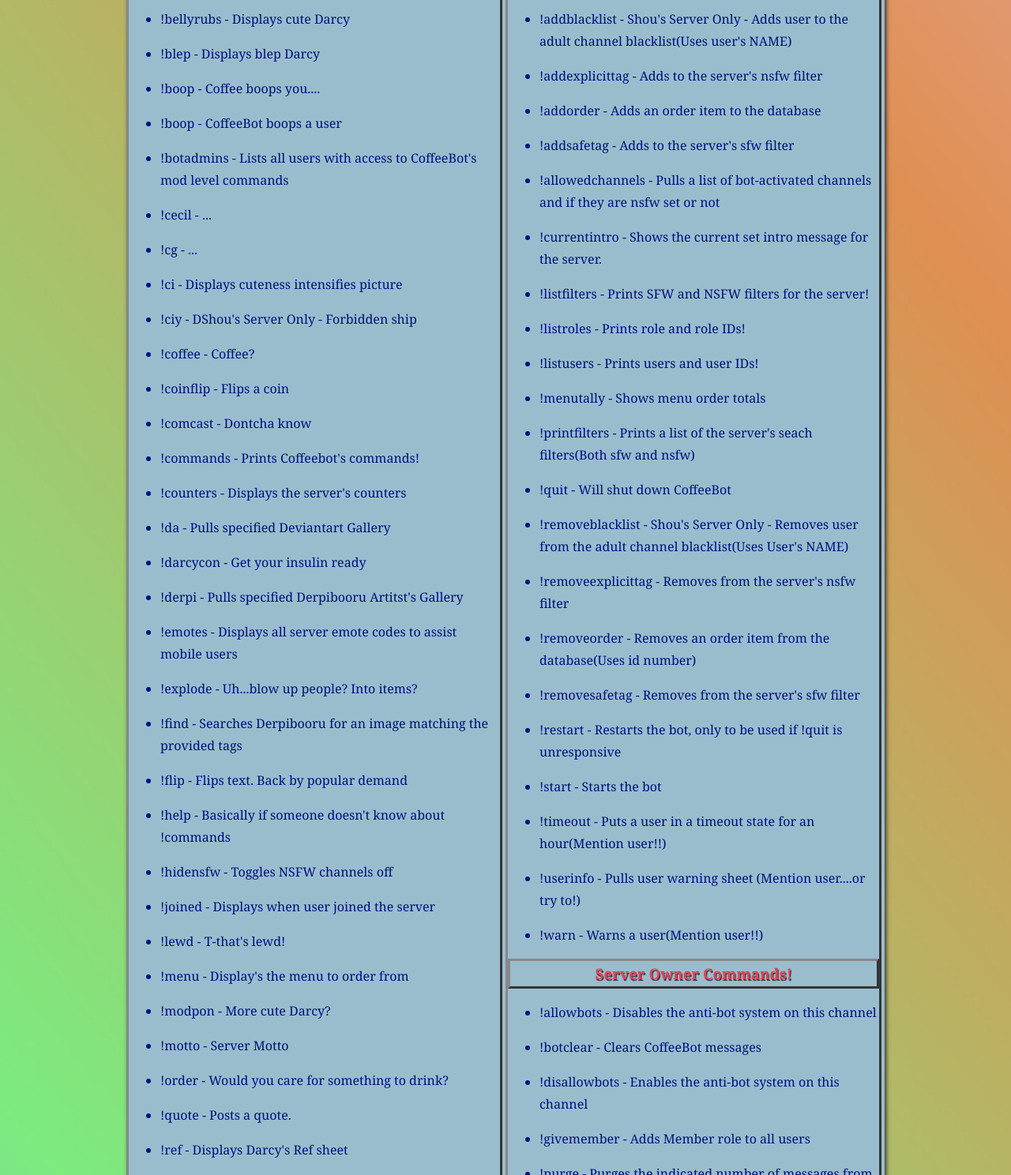
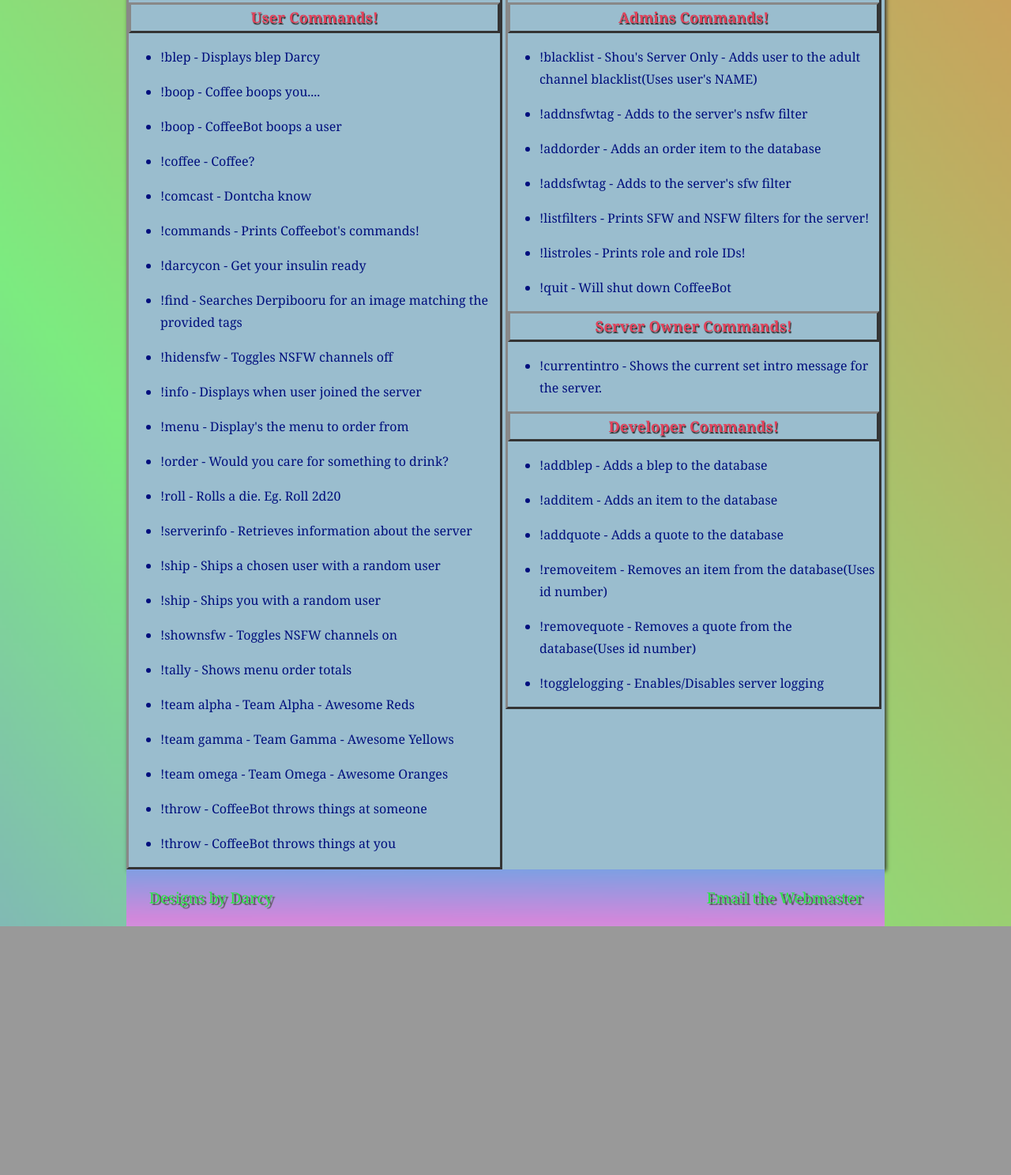
Before and after one commit to PrincessDarcy/coffeebot, a plain HTML site: page index.html in a window 1280 px wide. Shown: the part 1312-2800 px from the top of the page at 79% size. After the commit the page ends 2485 px from the top, so only its background shows below. Drawn offline with Linux system fonts and the light colour scheme.

Commit message:
Update index.html

```diff
--- a/index.html
+++ b/index.html
@@ -33,6 +33,7 @@
 <p>Avatar by <a href="http://dshou.deviantart.com/">DShou</a></p>
 </div>
 
+ <p>CoffeeBot is currently being recoded to work with Discord.Net CORE, so a lot of functionality is currently unavailable or being changed</p>
 <p>CoffeeBot is my first real solo project, which began on March 3rd, 2016.  The idea behind the project was to initially get myself situated and comfortable with the language and the API I was working with, but it expanded way beyond that!</p>
 <p>CoffeeBot is a pseudo-AI coded in C# .NET using an unofficial <a href="https://discordapp.com/">Discord</a> API called <a href="https://github.com/420foxbot/Discord.Net">Discord.Net</a>.  Discord is a text and voice client, similar to Skype or Teamspeak.  The product is still in development but is showing very promising results with what it is currently capable of.  I also have an interface that allows me to use CoffeeBot commands outside of servers where she is located.  At this point in time, CoffeeBot consists of over 1,900 lines of code.  Before anyone asks, I will not under ANY circumstances release any source code for this project.</p>
 <p>CoffeeBot is currently launched and maintained on 3 servers, with a user count ranging from 12 to over 150 users.  She is equipped with numerous commands and featured listed on the right, with more features added weekly!</p>
@@ -48,71 +49,29 @@
 <div id="commands">
 <h3>User Commands!</h3>
 <ul>
-<li><p>!bellyrubs - Displays cute Darcy</p></li>
-
 <li><p>!blep - Displays blep Darcy</p></li>
 
 <li><p>!boop - Coffee boops you....</p></li>
 
 <li><p>!boop - CoffeeBot boops a user</p></li>
 
-<li><p>!botadmins - Lists all users with access to CoffeeBot's mod level commands</p></li>
-
-<li><p>!cecil - ...</p></li>
-
-<li><p>!cg - ...</p></li>
-
-<li><p>!ci - Displays cuteness intensifies picture</p></li>
-
-<li><p>!ciy - DShou's Server Only - Forbidden ship</p></li>
-
 <li><p>!coffee - Coffee?</p></li>
-
-<li><p>!coinflip - Flips a coin</p></li>
 
 <li><p>!comcast - Dontcha know</p></li>
 
 <li><p>!commands - Prints Coffeebot's commands!</p></li>
 
-<li><p>!counters - Displays the server's counters</p></li>
-
-<li><p>!da - Pulls specified Deviantart Gallery</p></li>
-
 <li><p>!darcycon - Get your insulin ready</p></li>
-
-<li><p>!derpi - Pulls specified Derpibooru Artitst's Gallery</p></li>
-
-<li><p>!emotes - Displays all server emote codes to assist mobile users</p></li>
-
-<li><p>!explode - Uh...blow up people?  Into items?</p></li>
 
 <li><p>!find - Searches Derpibooru for an image matching the provided tags</p></li>
 
-<li><p>!flip - Flips text.  Back by popular demand</p></li>
-
-<li><p>!help - Basically if someone doesn't know about !commands</p></li>
-
 <li><p>!hidensfw - Toggles NSFW channels off</p></li>
 
-<li><p>!joined - Displays when user joined the server</p></li>
-
-<li><p>!lewd - T-that's lewd!</p></li>
+<li><p>!info - Displays when user joined the server</p></li>
 
 <li><p>!menu - Display's the menu to order from</p></li>
 
-<li><p>!modpon - More cute Darcy?</p></li>
-
-<li><p>!motto - Server Motto</p></li>
-
 <li><p>!order - Would you care for something to drink?</p></li>
-
-<li><p>!quote - Posts a quote.</p></li>
-
-<li><p>!ref - Displays Darcy's Ref sheet</p></li>
-
-<li><p>!rolecolor - Darcy's Server Only - Allows user to set their own role colour</p></li>
-
-<li><p>!rolename - Darcy's Server Only - Allows user to set their own role name</p></li>
 
 <li><p>!roll - Rolls a die.  Eg. Roll 2d20</p></li>
 
@@ -124,7 +83,7 @@
 
 <li><p>!shownsfw - Toggles NSFW channels on</p></li>
 
-<li><p>!tea - I hate you all</p></li>
+ <li><p>!tally - Shows menu order totals</p></li>
 
 <li><p>!team alpha - Team Alpha - Awesome Reds</p></li>
 
@@ -136,9 +95,6 @@
 
 <li><p>!throw - CoffeeBot throws things at you</p></li>
 
-<li><p>!tumblr - Pulls specified Tumblr Blog</p></li>
-
-
 </ul>
 
 
@@ -147,71 +103,26 @@
 <div id="admin">
   <h3>Admins Commands!</h3>
 <ul>
-<li><p>!addblacklist - Shou's Server Only - Adds user to the adult channel blacklist(Uses user's NAME)</p></li>
+<li><p>!blacklist - Shou's Server Only - Adds user to the adult channel blacklist(Uses user's NAME)</p></li>
 
-<li><p>!addexplicittag - Adds to the server's nsfw filter</p></li>
+<li><p>!addnsfwtag - Adds to the server's nsfw filter</p></li>
 
 <li><p>!addorder - Adds an order item to the database</p></li>
 
-<li><p>!addsafetag - Adds to the server's sfw filter</p></li>
-
-<li><p>!allowedchannels - Pulls a list of bot-activated channels and if they are nsfw set or not</p></li>
-
-<li><p>!currentintro - Shows the current set intro message for the server.</p></li>
+<li><p>!addsfwtag - Adds to the server's sfw filter</p></li>
 
 <li><p>!listfilters - Prints SFW and NSFW filters for the server!</p></li>
 
 <li><p>!listroles - Prints role and role IDs!</p></li>
 
-<li><p>!listusers - Prints users and user IDs!</p></li>
-
-<li><p>!menutally - Shows menu order totals</p></li>
-
-<li><p>!printfilters - Prints a list of the server's seach filters(Both sfw and nsfw)</p></li>
-
 <li><p>!quit - Will shut down CoffeeBot</p></li>
-
-<li><p>!removeblacklist - Shou's Server Only - Removes user from the adult channel blacklist(Uses User's NAME)</p></li>
-
-<li><p>!removeexplicittag - Removes from the server's nsfw filter</p></li>
-
-<li><p>!removeorder - Removes an order item from the database(Uses id number)</p></li>
-
-<li><p>!removesafetag - Removes from the server's sfw filter</p></li>
-
-<li><p>!restart - Restarts the bot, only to be used if !quit is unresponsive</p></li>
-
-<li><p>!start - Starts the bot</p></li>
-
-<li><p>!timeout - Puts a user in a timeout state for an hour(Mention user!!)</p></li>
-
-<li><p>!userinfo - Pulls user warning sheet (Mention user....or try to!)</p></li>
-
-<li><p>!warn - Warns a user(Mention user!!)</p></li>
 
 
   </ul>
 <h3>Server Owner Commands!</h3>
 <ul>
-<li><p>!allowbots - Disables the anti-bot system on this channel</p></li>
 
-<li><p>!botclear - Clears CoffeeBot messages</p></li>
-
-<li><p>!disallowbots - Enables the anti-bot system on this channel</p></li>
-
-<li><p>!givemember - Adds Member role to all users</p></li>
-
-<li><p>!purge - Purges the indicated number of messages from a channel</p></li>
-
-<li><p>!removeallroles - Removes Member role and R18 roles for all users</p></li>
-
-<li><p>!setintro - Creates or updates the intro message for this server</p></li>
-
-<li><p>!toggleintro - Enabled/Disables Intro</p></li>
-
-<li><p>!togglensfw - Sets channel to allow/disallow NSFW image searches</p></li>
-
-
+ <li><p>!currentintro - Shows the current set intro message for the server.</p></li>
 
 </ul>
  <h3>Developer Commands!</h3>
@@ -222,41 +133,11 @@
 
 <li><p>!addquote - Adds a quote to the database</p></li>
 
-<li><p>!announce - CoffeeBot's blanket announce command, for development updates or if I want to abuse it for some reason</p></li>
-
-<li><p>!botrole - Sets the bot role(Uses Role ID)</p></li>
-
-<li><p>!commandcount - Prints number of registered commands</p></li>
-
-<li><p>!html - Prints Coffeebot's commands in html tags for the site</p></li>
-
-<li><p>!modrole - Sets the role CoffeeBot uses to determine if user has admin privileges(Uses Role ID)</p></li>
-
-<li><p>!nsfwrole - Sets the NSFW role for NSFW channel access(Uses Role ID)</p></li>
-
-<li><p>!pulltime - Displays when user joined the server</p></li>
-
 <li><p>!removeitem - Removes an item from the database(Uses id number)</p></li>
 
 <li><p>!removequote - Removes a quote from the database(Uses id number)</p></li>
 
-<li><p>!setannouncechannel - Sets the channel to receive announcements from the announce command</p></li>
-
-<li><p>!setavatar - Set's CoffeeBot's Avatar</p></li>
-
-<li><p>!setgame - Set's CoffeeBot's game message</p></li>
-
-<li><p>!setname - Set's CoffeeBot's Name</p></li>
-
-<li><p>!setnick - Set's CoffeeBot's Nickname</p></li>
-
-<li><p>!setupserver - Sets up server in the database</p></li>
-
 <li><p>!togglelogging - Enables/Disables server logging</p></li>
-
-<li><p>!update - Used after bot rebuild to ensure latest version is used.</p></li>
-
-<li><p>!whydidyoucodethis - Pulls a bunch of info from the database I really don't need</p></li>
 
 </ul>
 </div>
```
